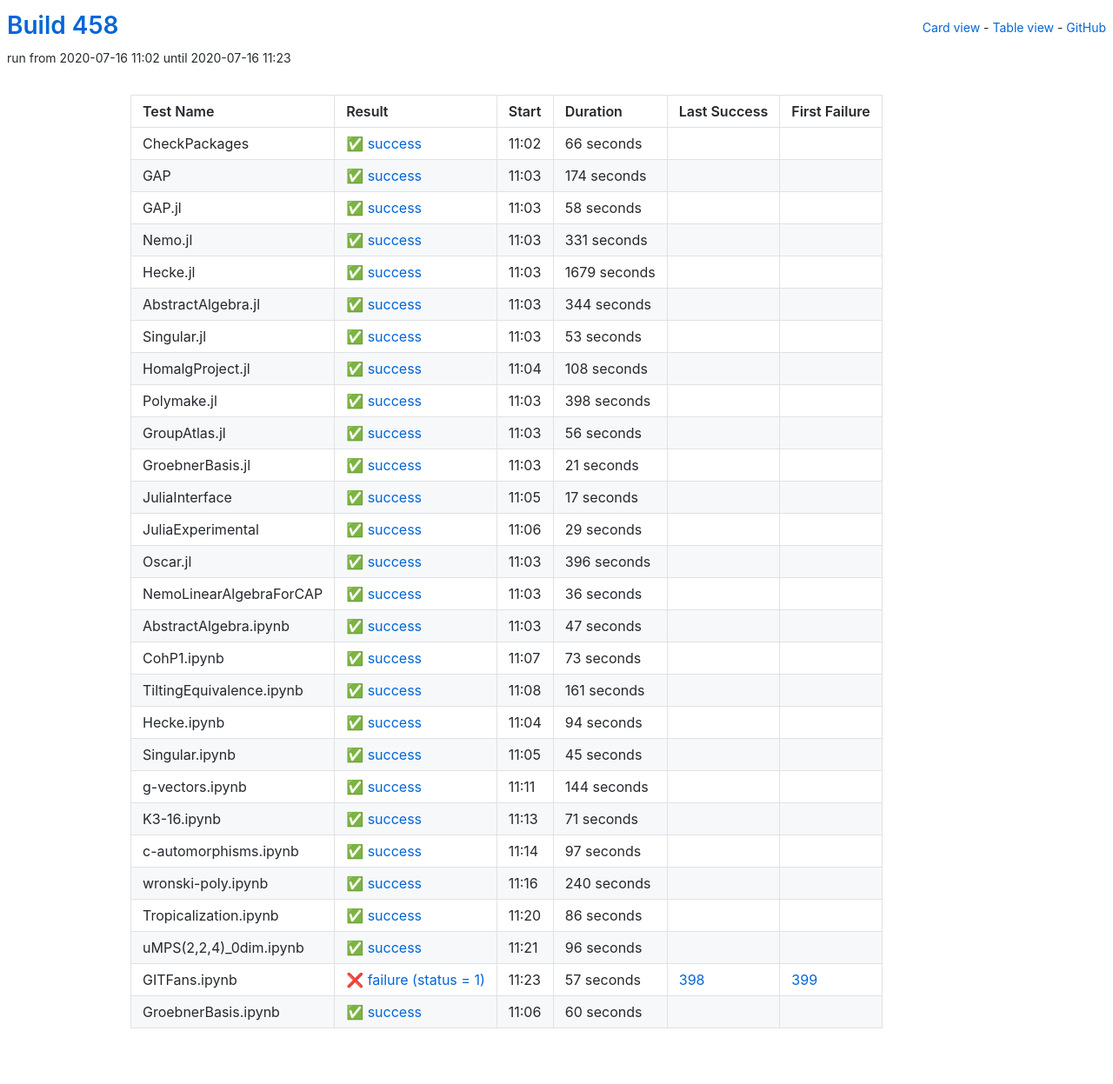
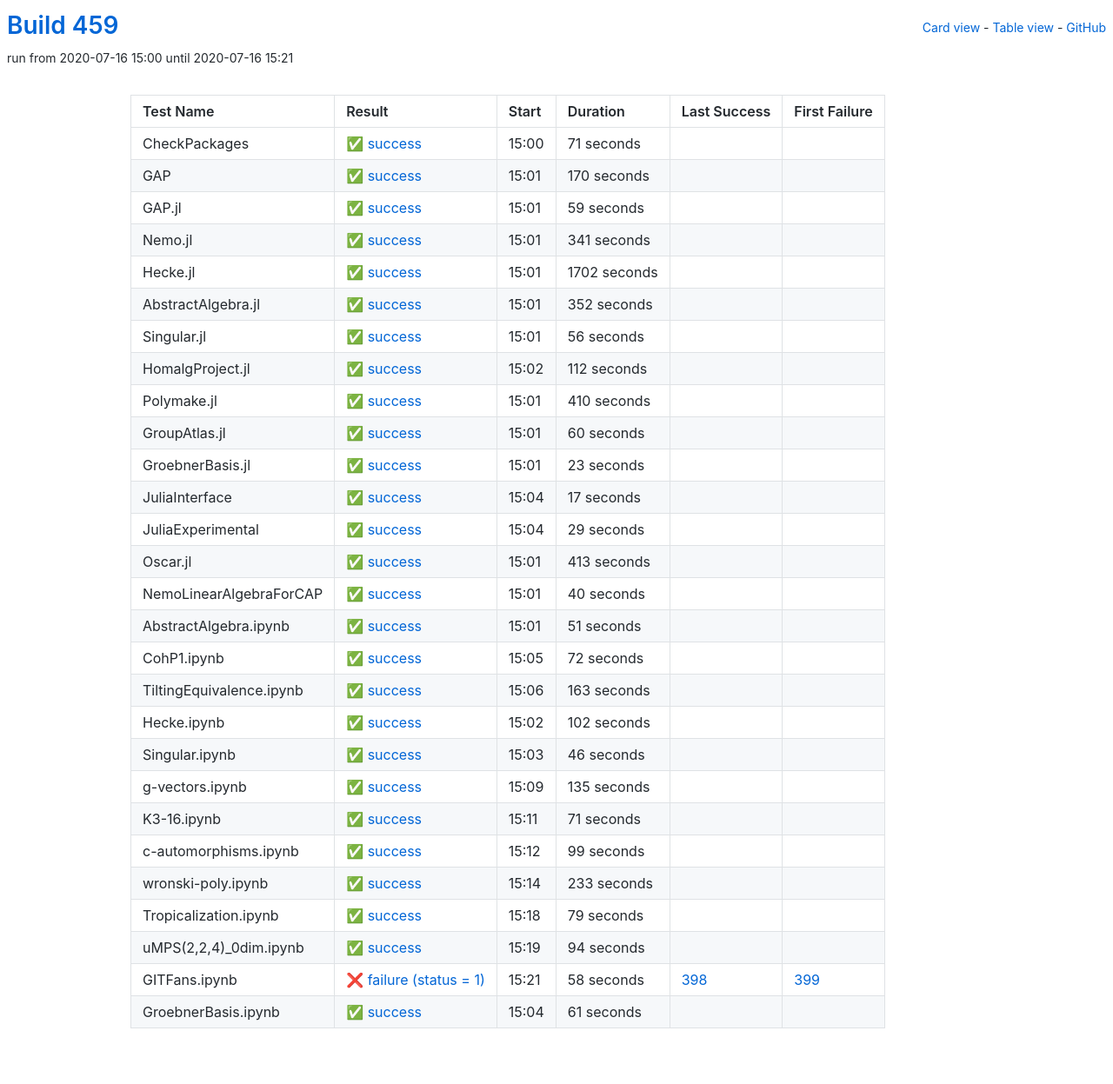
Before and after one commit to oscar-system/oscar-ci-status-stable, a Jekyll site: the page built from table.html, in a window 1280 px wide. Shown: the whole page at 87% size. Built offline with Jekyll 4.4.1, drawn with Linux system fonts in a browser that asks for light colours.

Commit message:
Build #459

```diff
--- a/_data/ci.yml
+++ b/_data/ci.yml
@@ -1,6 +1,6 @@
 ---
-build: 458
-build_url: https://oscarci.mathematik.uni-kl.de/job/oscar-stable/458/
+build: 459
+build_url: https://oscarci.mathematik.uni-kl.de/job/oscar-stable/459/
 job: oscar-stable
 organization: oscar-system
 repo: oscar-ci-status-stable
@@ -8,116 +8,80 @@ repourl: https://github.com/oscar-system/oscar-ci-status-stable
 tests:
 - name: CheckPackages
   id: checkpackages
-  log: https://oscarci.mathematik.uni-kl.de/job/oscar-stable/458/artifact/logs/build-458/CheckPackages.log
-  start: 2020-07-16 11:02
+  log: https://oscarci.mathematik.uni-kl.de/job/oscar-stable/459/artifact/logs/build-459/CheckPackages.log
+  start: 2020-07-16 15:00
   success: true
   exitcode: 0
   status: success
-  duration: 66
+  duration: 71
   last_success: false
   last_success_url:
   first_failure: false
   first_failure_url:
 - name: GAP
   id: gap
-  log: https://oscarci.mathematik.uni-kl.de/job/oscar-stable/458/artifact/logs/build-458/GAP.log
-  start: 2020-07-16 11:03
+  log: https://oscarci.mathematik.uni-kl.de/job/oscar-stable/459/artifact/logs/build-459/GAP.log
+  start: 2020-07-16 15:01
   success: true
   exitcode: 0
   status: success
-  duration: 174
+  duration: 170
   last_success: false
   last_success_url:
   first_failure: false
   first_failure_url:
 - name: GAP.jl
   id: gap-jl
-  log: https://oscarci.mathematik.uni-kl.de/job/oscar-stable/458/artifact/logs/build-458/GAP.jl.log
-  start: 2020-07-16 11:03
+  log: https://oscarci.mathematik.uni-kl.de/job/oscar-stable/459/artifact/logs/build-459/GAP.jl.log
+  start: 2020-07-16 15:01
   success: true
   exitcode: 0
   status: success
-  duration: 58
+  duration: 59
   last_success: false
   last_success_url:
   first_failure: false
   first_failure_url:
 - name: Nemo.jl
   id: nemo-jl
-  log: https://oscarci.mathematik.uni-kl.de/job/oscar-stable/458/artifact/logs/build-458/Nemo.jl.log
-  start: 2020-07-16 11:03
+  log: https://oscarci.mathematik.uni-kl.de/job/oscar-stable/459/artifact/logs/build-459/Nemo.jl.log
+  start: 2020-07-16 15:01
   success: true
   exitcode: 0
   status: success
-  duration: 331
+  duration: 341
   last_success: false
   last_success_url:
   first_failure: false
   first_failure_url:
 - name: Hecke.jl
   id: hecke-jl
-  log: https://oscarci.mathematik.uni-kl.de/job/oscar-stable/458/artifact/logs/build-458/Hecke.jl.log
-  start: 2020-07-16 11:03
+  log: https://oscarci.mathematik.uni-kl.de/job/oscar-stable/459/artifact/logs/build-459/Hecke.jl.log
+  start: 2020-07-16 15:01
   success: true
   exitcode: 0
   status: success
-  duration: 1679
+  duration: 1702
   last_success: false
   last_success_url:
   first_failure: false
   first_failure_url:
 - name: AbstractAlgebra.jl
   id: abstractalgebra-jl
-  log: https://oscarci.mathematik.uni-kl.de/job/oscar-stable/458/artifact/logs/build-458/AbstractAlgebra.jl.log
-  start: 2020-07-16 11:03
+  log: https://oscarci.mathematik.uni-kl.de/job/oscar-stable/459/artifact/logs/build-459/AbstractAlgebra.jl.log
+  start: 2020-07-16 15:01
   success: true
   exitcode: 0
   status: success
-  duration: 344
+  duration: 352
   last_success: false
   last_success_url:
   first_failure: false
   first_failure_url:
 - name: Singular.jl
   id: singular-jl
-  log: https://oscarci.mathematik.uni-kl.de/job/oscar-stable/458/artifact/logs/build-458/Singular.jl.log
-  start: 2020-07-16 11:03
-  success: true
-  exitcode: 0
-  status: success
-  duration: 53
-  last_success: false
-  last_success_url:
-  first_failure: false
-  first_failure_url:
-- name: HomalgProject.jl
-  id: homalgproject-jl
-  log: https://oscarci.mathematik.uni-kl.de/job/oscar-stable/458/artifact/logs/build-458/HomalgProject.jl.log
-  start: 2020-07-16 11:04
-  success: true
-  exitcode: 0
-  status: success
-  duration: 108
-  last_success: false
-  last_success_url:
-  first_failure: false
-  first_failure_url:
-- name: Polymake.jl
-  id: polymake-jl
-  log: https://oscarci.mathematik.uni-kl.de/job/oscar-stable/458/artifact/logs/build-458/Polymake.jl.log
-  start: 2020-07-16 11:03
-  success: true
-  exitcode: 0
-  status: success
-  duration: 398
-  last_success: false
-  last_success_url:
-  first_failure: false
-  first_failure_url:
-- name: GroupAtlas.jl
-  id: groupatlas-jl
-  log: https://oscarci.mathematik.uni-kl.de/job/oscar-stable/458/artifact/logs/build-458/GroupAtlas.jl.log
-  start: 2020-07-16 11:03
+  log: https://oscarci.mathematik.uni-kl.de/job/oscar-stable/459/artifact/logs/build-459/Singular.jl.log
+  start: 2020-07-16 15:01
   success: true
   exitcode: 0
   status: success
@@ -126,22 +90,58 @@ tests:
   last_success_url:
   first_failure: false
   first_failure_url:
-- name: GroebnerBasis.jl
-  id: groebnerbasis-jl
-  log: https://oscarci.mathematik.uni-kl.de/job/oscar-stable/458/artifact/logs/build-458/GroebnerBasis.jl.log
-  start: 2020-07-16 11:03
+- name: HomalgProject.jl
+  id: homalgproject-jl
+  log: https://oscarci.mathematik.uni-kl.de/job/oscar-stable/459/artifact/logs/build-459/HomalgProject.jl.log
+  start: 2020-07-16 15:02
   success: true
   exitcode: 0
   status: success
-  duration: 21
+  duration: 112
+  last_success: false
+  last_success_url:
+  first_failure: false
+  first_failure_url:
+- name: Polymake.jl
+  id: polymake-jl
+  log: https://oscarci.mathematik.uni-kl.de/job/oscar-stable/459/artifact/logs/build-459/Polymake.jl.log
+  start: 2020-07-16 15:01
+  success: true
+  exitcode: 0
+  status: success
+  duration: 410
+  last_success: false
+  last_success_url:
+  first_failure: false
+  first_failure_url:
+- name: GroupAtlas.jl
+  id: groupatlas-jl
+  log: https://oscarci.mathematik.uni-kl.de/job/oscar-stable/459/artifact/logs/build-459/GroupAtlas.jl.log
+  start: 2020-07-16 15:01
+  success: true
+  exitcode: 0
+  status: success
+  duration: 60
+  last_success: false
+  last_success_url:
+  first_failure: false
+  first_failure_url:
+- name: GroebnerBasis.jl
+  id: groebnerbasis-jl
+  log: https://oscarci.mathematik.uni-kl.de/job/oscar-stable/459/artifact/logs/build-459/GroebnerBasis.jl.log
+  start: 2020-07-16 15:01
+  success: true
+  exitcode: 0
+  status: success
+  duration: 23
   last_success: false
   last_success_url:
   first_failure: false
   first_failure_url:
 - name: JuliaInterface
   id: juliainterface
-  log: https://oscarci.mathematik.uni-kl.de/job/oscar-stable/458/artifact/logs/build-458/JuliaInterface.log
-  start: 2020-07-16 11:05
+  log: https://oscarci.mathematik.uni-kl.de/job/oscar-stable/459/artifact/logs/build-459/JuliaInterface.log
+  start: 2020-07-16 15:04
   success: true
   exitcode: 0
   status: success
@@ -152,8 +152,8 @@ tests:
   first_failure_url:
 - name: JuliaExperimental
   id: juliaexperimental
-  log: https://oscarci.mathematik.uni-kl.de/job/oscar-stable/458/artifact/logs/build-458/JuliaExperimental.log
-  start: 2020-07-16 11:06
+  log: https://oscarci.mathematik.uni-kl.de/job/oscar-stable/459/artifact/logs/build-459/JuliaExperimental.log
+  start: 2020-07-16 15:04
   success: true
   exitcode: 0
   status: success
@@ -164,104 +164,104 @@ tests:
   first_failure_url:
 - name: Oscar.jl
   id: oscar-jl
-  log: https://oscarci.mathematik.uni-kl.de/job/oscar-stable/458/artifact/logs/build-458/Oscar.jl.log
-  start: 2020-07-16 11:03
+  log: https://oscarci.mathematik.uni-kl.de/job/oscar-stable/459/artifact/logs/build-459/Oscar.jl.log
+  start: 2020-07-16 15:01
   success: true
   exitcode: 0
   status: success
-  duration: 396
+  duration: 413
   last_success: false
   last_success_url:
   first_failure: false
   first_failure_url:
 - name: NemoLinearAlgebraForCAP
   id: nemolinearalgebraforcap
-  log: https://oscarci.mathematik.uni-kl.de/job/oscar-stable/458/artifact/logs/build-458/NemoLinearAlgebraForCAP.log
-  start: 2020-07-16 11:03
+  log: https://oscarci.mathematik.uni-kl.de/job/oscar-stable/459/artifact/logs/build-459/NemoLinearAlgebraForCAP.log
+  start: 2020-07-16 15:01
   success: true
   exitcode: 0
   status: success
-  duration: 36
+  duration: 40
   last_success: false
   last_success_url:
   first_failure: false
   first_failure_url:
 - name: AbstractAlgebra.ipynb
   id: abstractalgebra-ipynb
-  log: https://oscarci.mathematik.uni-kl.de/job/oscar-stable/458/artifact/logs/build-458/AbstractAlgebra.ipynb.log
-  start: 2020-07-16 11:03
+  log: https://oscarci.mathematik.uni-kl.de/job/oscar-stable/459/artifact/logs/build-459/AbstractAlgebra.ipynb.log
+  start: 2020-07-16 15:01
   success: true
   exitcode: 0
   status: success
-  duration: 47
+  duration: 51
   last_success: false
   last_success_url:
   first_failure: false
   first_failure_url:
 - name: CohP1.ipynb
   id: cohp1-ipynb
-  log: https://oscarci.mathematik.uni-kl.de/job/oscar-stable/458/artifact/logs/build-458/CohP1.ipynb.log
-  start: 2020-07-16 11:07
+  log: https://oscarci.mathematik.uni-kl.de/job/oscar-stable/459/artifact/logs/build-459/CohP1.ipynb.log
+  start: 2020-07-16 15:05
   success: true
   exitcode: 0
   status: success
-  duration: 73
+  duration: 72
   last_success: false
   last_success_url:
   first_failure: false
   first_failure_url:
 - name: TiltingEquivalence.ipynb
   id: tiltingequivalence-ipynb
-  log: https://oscarci.mathematik.uni-kl.de/job/oscar-stable/458/artifact/logs/build-458/TiltingEquivalence.ipynb.log
-  start: 2020-07-16 11:08
+  log: https://oscarci.mathematik.uni-kl.de/job/oscar-stable/459/artifact/logs/build-459/TiltingEquivalence.ipynb.log
+  start: 2020-07-16 15:06
   success: true
   exitcode: 0
   status: success
-  duration: 161
+  duration: 163
   last_success: false
   last_success_url:
   first_failure: false
   first_failure_url:
 - name: Hecke.ipynb
   id: hecke-ipynb
-  log: https://oscarci.mathematik.uni-kl.de/job/oscar-stable/458/artifact/logs/build-458/Hecke.ipynb.log
-  start: 2020-07-16 11:04
+  log: https://oscarci.mathematik.uni-kl.de/job/oscar-stable/459/artifact/logs/build-459/Hecke.ipynb.log
+  start: 2020-07-16 15:02
   success: true
   exitcode: 0
   status: success
-  duration: 94
+  duration: 102
   last_success: false
   last_success_url:
   first_failure: false
   first_failure_url:
 - name: Singular.ipynb
   id: singular-ipynb
-  log: https://oscarci.mathematik.uni-kl.de/job/oscar-stable/458/artifact/logs/build-458/Singular.ipynb.log
-  start: 2020-07-16 11:05
+  log: https://oscarci.mathematik.uni-kl.de/job/oscar-stable/459/artifact/logs/build-459/Singular.ipynb.log
+  start: 2020-07-16 15:03
   success: true
   exitcode: 0
   status: success
-  duration: 45
+  duration: 46
   last_success: false
   last_success_url:
   first_failure: false
   first_failure_url:
 - name: g-vectors.ipynb
   id: g-vectors-ipynb
-  log: https://oscarci.mathematik.uni-kl.de/job/oscar-stable/458/artifact/logs/build-458/g-vectors.ipynb.log
-  start: 2020-07-16 11:11
+  log: https://oscarci.mathematik.uni-kl.de/job/oscar-stable/459/artifact/logs/build-459/g-vectors.ipynb.log
+  start: 2020-07-16 15:09
   success: true
   exitcode: 0
   status: success
-  duration: 144
+  duration: 135
   last_success: false
   last_success_url:
   first_failure: false
   first_failure_url:
 - name: K3-16.ipynb
   id: k3-16-ipynb
-  log: https://oscarci.mathematik.uni-kl.de/job/oscar-stable/458/artifact/logs/build-458/K3-16.ipynb.log
-  start: 2020-07-16 11:13
+  log: https://oscarci.mathematik.uni-kl.de/job/oscar-stable/459/artifact/logs/build-459/K3-16.ipynb.log
+  start: 2020-07-16 15:11
   success: true
   exitcode: 0
   status: success
@@ -272,72 +272,72 @@ tests:
   first_failure_url:
 - name: c-automorphisms.ipynb
   id: c-automorphisms-ipynb
-  log: https://oscarci.mathematik.uni-kl.de/job/oscar-stable/458/artifact/logs/build-458/c-automorphisms.ipynb.log
-  start: 2020-07-16 11:14
+  log: https://oscarci.mathematik.uni-kl.de/job/oscar-stable/459/artifact/logs/build-459/c-automorphisms.ipynb.log
+  start: 2020-07-16 15:12
   success: true
   exitcode: 0
   status: success
-  duration: 97
+  duration: 99
   last_success: false
   last_success_url:
   first_failure: false
   first_failure_url:
 - name: wronski-poly.ipynb
   id: wronski-poly-ipynb
-  log: https://oscarci.mathematik.uni-kl.de/job/oscar-stable/458/artifact/logs/build-458/wronski-poly.ipynb.log
-  start: 2020-07-16 11:16
+  log: https://oscarci.mathematik.uni-kl.de/job/oscar-stable/459/artifact/logs/build-459/wronski-poly.ipynb.log
+  start: 2020-07-16 15:14
   success: true
   exitcode: 0
   status: success
-  duration: 240
+  duration: 233
   last_success: false
   last_success_url:
   first_failure: false
   first_failure_url:
 - name: Tropicalization.ipynb
   id: tropicalization-ipynb
-  log: https://oscarci.mathematik.uni-kl.de/job/oscar-stable/458/artifact/logs/build-458/Tropicalization.ipynb.log
-  start: 2020-07-16 11:20
+  log: https://oscarci.mathematik.uni-kl.de/job/oscar-stable/459/artifact/logs/build-459/Tropicalization.ipynb.log
+  start: 2020-07-16 15:18
   success: true
   exitcode: 0
   status: success
-  duration: 86
+  duration: 79
   last_success: false
   last_success_url:
   first_failure: false
   first_failure_url:
 - name: uMPS(2,2,4)_0dim.ipynb
   id: umps-2-2-4-0dim-ipynb
-  log: https://oscarci.mathematik.uni-kl.de/job/oscar-stable/458/artifact/logs/build-458/uMPS-2-2-4-_0dim.ipynb.log
-  start: 2020-07-16 11:21
+  log: https://oscarci.mathematik.uni-kl.de/job/oscar-stable/459/artifact/logs/build-459/uMPS-2-2-4-_0dim.ipynb.log
+  start: 2020-07-16 15:19
   success: true
   exitcode: 0
   status: success
-  duration: 96
+  duration: 94
   last_success: false
   last_success_url:
   first_failure: false
   first_failure_url:
 - name: GITFans.ipynb
   id: gitfans-ipynb
-  log: https://oscarci.mathematik.uni-kl.de/job/oscar-stable/458/artifact/logs/build-458/GITFans.ipynb.log
-  start: 2020-07-16 11:23
+  log: https://oscarci.mathematik.uni-kl.de/job/oscar-stable/459/artifact/logs/build-459/GITFans.ipynb.log
+  start: 2020-07-16 15:21
   success: false
   exitcode: 1
   status: failure
-  duration: 57
+  duration: 58
   last_success: 398
   last_success_url: https://oscarci.mathematik.uni-kl.de/job/oscar-stable/398/
   first_failure: 399
   first_failure_url: https://oscarci.mathematik.uni-kl.de/job/oscar-stable/399/
 - name: GroebnerBasis.ipynb
   id: groebnerbasis-ipynb
-  log: https://oscarci.mathematik.uni-kl.de/job/oscar-stable/458/artifact/logs/build-458/GroebnerBasis.ipynb.log
-  start: 2020-07-16 11:06
+  log: https://oscarci.mathematik.uni-kl.de/job/oscar-stable/459/artifact/logs/build-459/GroebnerBasis.ipynb.log
+  start: 2020-07-16 15:04
   success: true
   exitcode: 0
   status: success
-  duration: 60
+  duration: 61
   last_success: false
   last_success_url:
   first_failure: false
```
Also changed, not shown: README.md.
